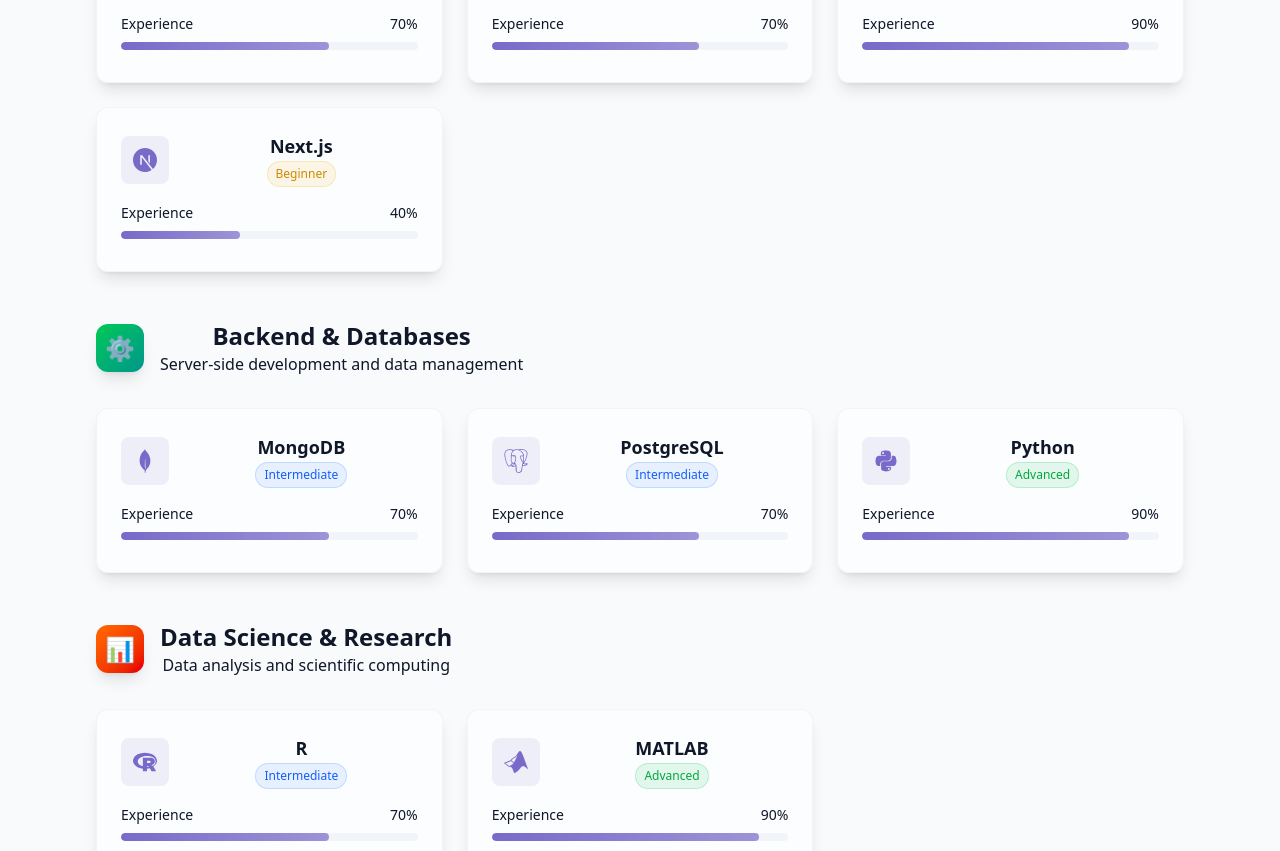
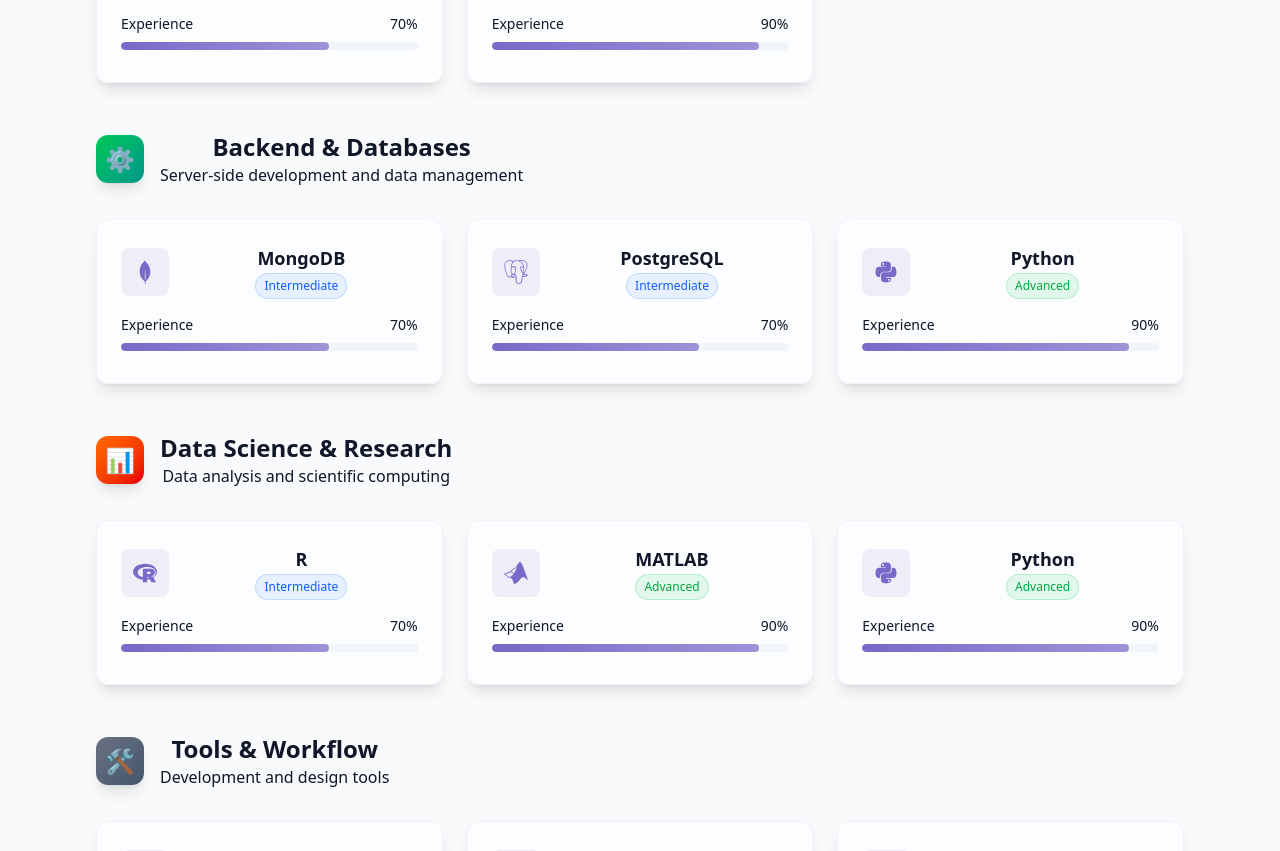
Before and after one commit to JustBeingLuis/portfolio, a React (Vite) app in the folder portfolio/: page / in a window 1280 px wide. Shown: the part 2537-3388 px from the top of the page. Built offline with nearby package versions, Linux system fonts and the light colour scheme.

Commit message:
Update skills

```diff
--- a/portfolio/src/components/Skills.jsx
+++ b/portfolio/src/components/Skills.jsx
@@ -32,19 +32,19 @@
     color: "yellow",
   },
   { name: "React", category: "frontend", level: "Intermediate", color: "cyan" },
-  {
+  /* {
     name: "TypeScript",
     category: "frontend",
     level: "Intermediate",
     color: "blue",
-  },
+  }, */
   {
     name: "Tailwind CSS",
     category: "frontend",
     level: "Advanced",
     color: "cyan",
   },
-  { name: "Next.js", category: "frontend", level: "Beginner", color: "gray" },
+  /* { name: "Next.js", category: "frontend", level: "Beginner", color: "gray" }, */
 
   // Backend & Databases
   {
@@ -64,6 +64,7 @@
   // Data Science & Research
   { name: "R", category: "research", level: "Intermediate", color: "blue" },
   { name: "MATLAB", category: "research", level: "Advanced", color: "orange" },
+  { name: "Python", category: "research", level: "Advanced", color: "green" },
 
   // Tools & Others
   { name: "Git/GitHub", category: "tools", level: "Advanced", color: "gray" },
```
